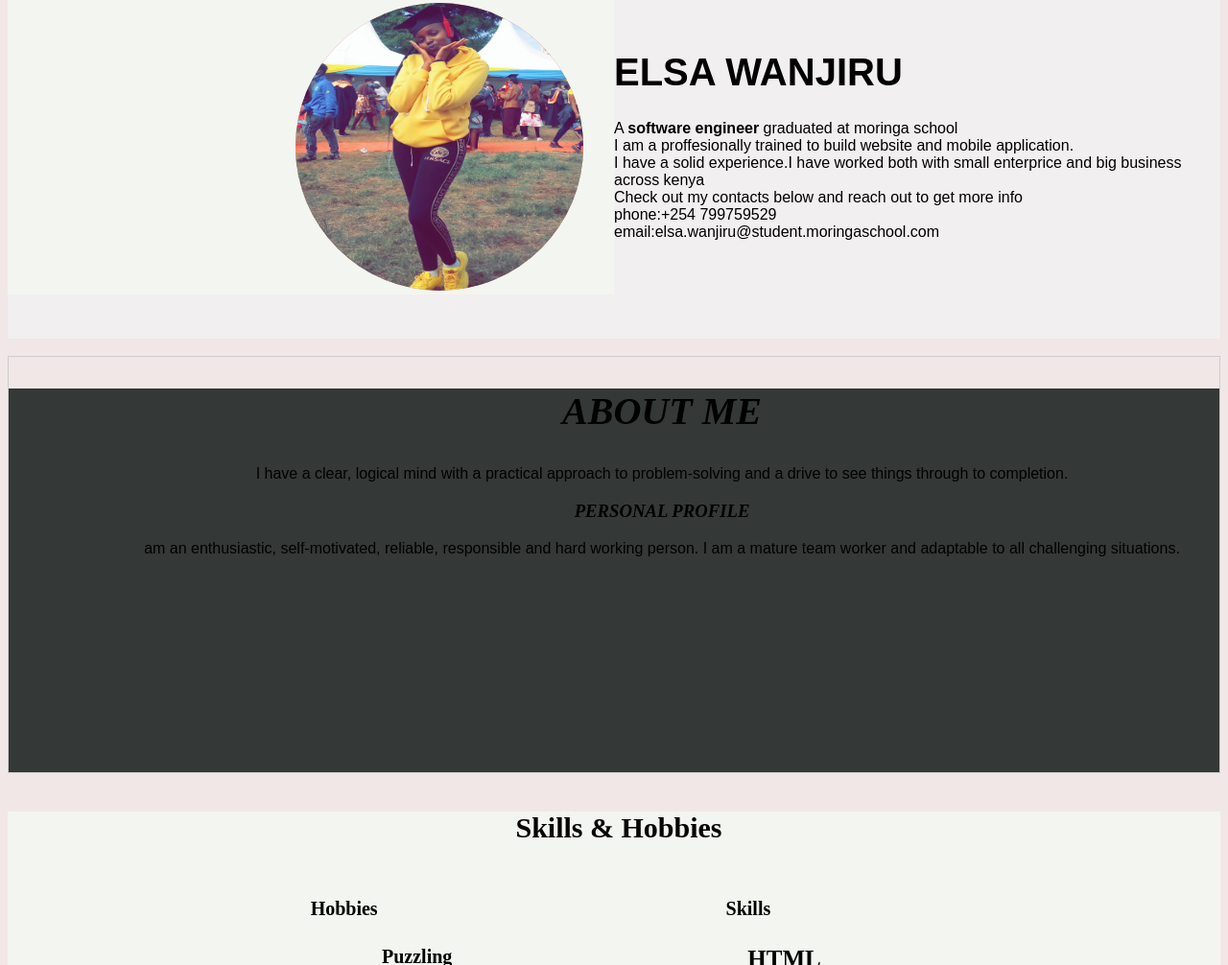
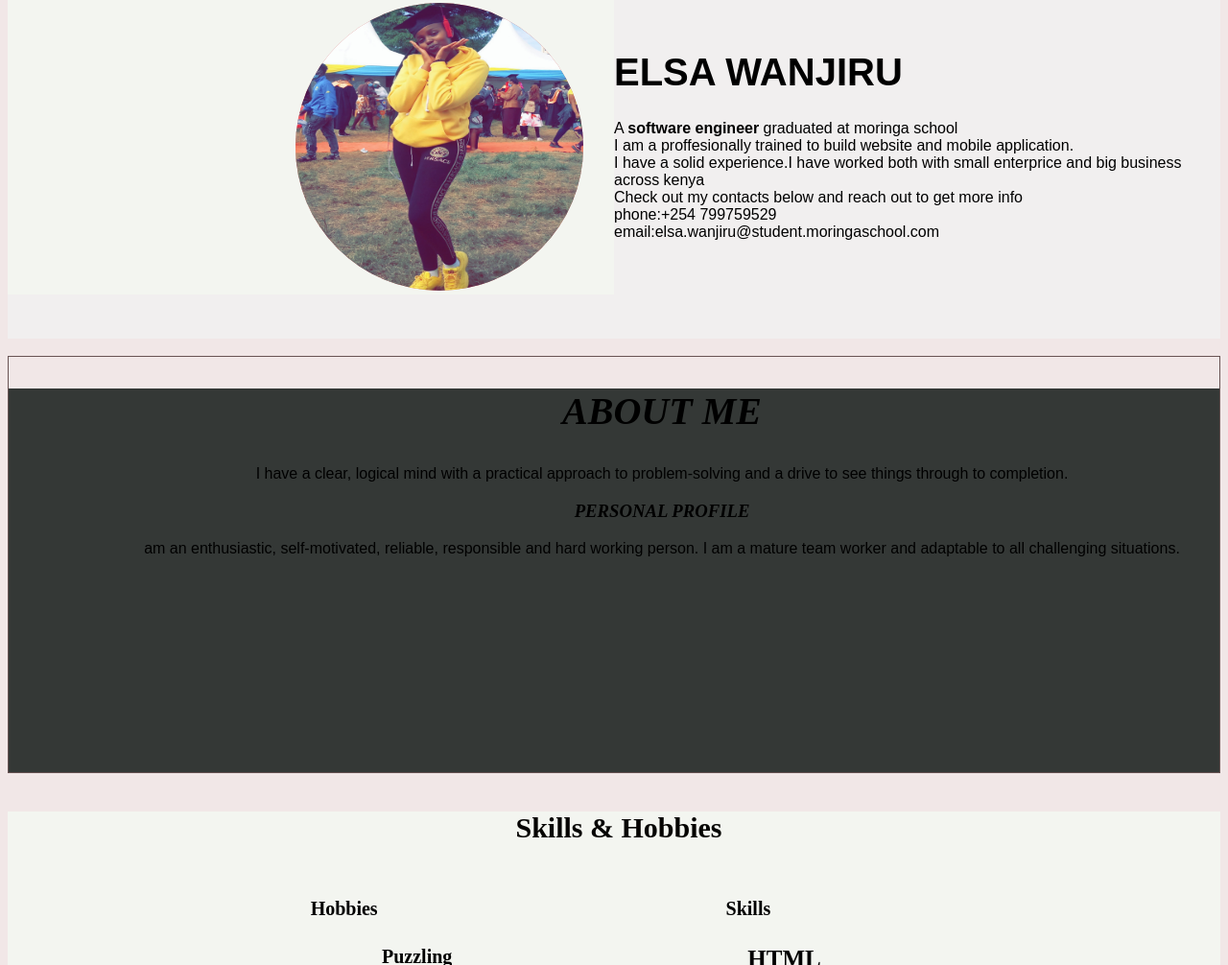
Before and after one commit to elsawanjiru/Elsa-...37, a plain HTML site: page index.html in a window 1280 px wide. Shown: the part 188-1194 px from the top of the page at 96% size. Drawn offline with Linux system fonts and the light colour scheme.

Commit message:
change color

```diff
--- a/styles.css
+++ b/styles.css
@@ -46,7 +46,7 @@ tr{
 .row2 {
 
 
-    border: 1px solid #ccc;
+    border: 1px solid #685454;
 
 }
 
```
